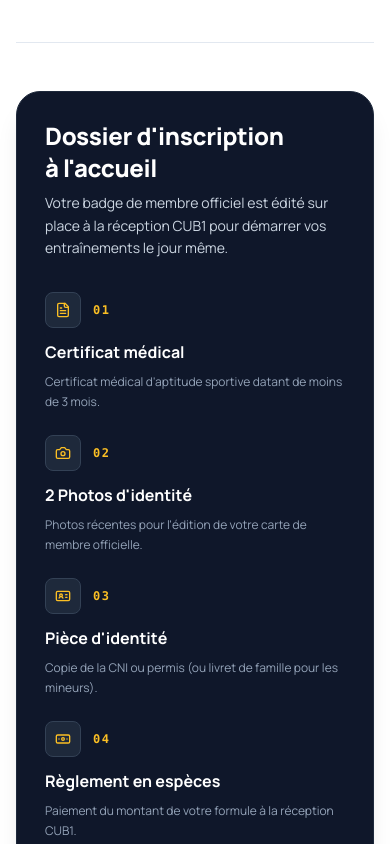
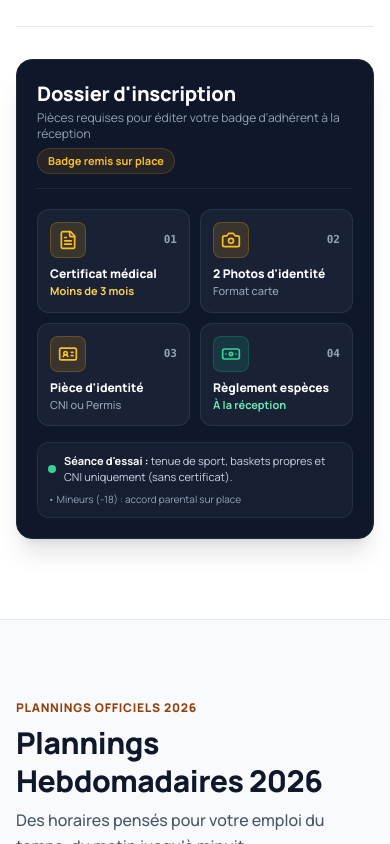
Before and after one commit to joinFleevy/AdrenaClub, a Next.js app: page / in a window 390 px wide. Shown: the part 3640-4484 px from the top of the page. Built offline with nearby package versions, Linux system fonts and the light colour scheme.

Commit message:
style(pricing): ultra-compact 2x2 visual icon grid for registration checklist on mobile

```diff
--- a/components/PricingSection.tsx
+++ b/components/PricingSection.tsx
@@ -457,113 +457,115 @@ export default function PricingSection({ lang, onOpenPostersModal }: PricingSect
           )}
         </div>
 
-        {/* DOSSIER D'INSCRIPTION — BESPOKE ATHLETIC CRAFT */}
-        <div className="mt-16 sm:mt-24 pt-12 sm:pt-16 border-t border-slate-200">
-          <div className="rounded-3xl bg-slate-900 text-white p-7 sm:p-10 lg:p-12 shadow-xl border border-slate-800 relative overflow-hidden">
+        {/* DOSSIER D'INSCRIPTION — ULTRA COMPACT & VISUAL */}
+        <div className="mt-12 sm:mt-16 pt-8 sm:pt-12 border-t border-slate-200">
+          <div className="rounded-2xl sm:rounded-3xl bg-slate-900 text-white p-5 sm:p-7 lg:p-8 shadow-xl border border-slate-800">
 
-            {/* Header: Confident, Direct, No AI Kickers */}
-            <div className="max-w-2xl mb-8 sm:mb-10">
-              <h3 className="text-2xl sm:text-3xl lg:text-4xl font-black tracking-tight text-white">
-                {isAr ? 'الملف المطلوب للتسجيل في الاستقبال' : 'Dossier d\'inscription à l\'accueil'}
+            {/* Header: Concise & Direct */}
+            <div className="flex flex-col sm:flex-row sm:items-baseline justify-between gap-1.5 mb-5 pb-3.5 border-b border-slate-800">
+              <div>
+                <h3 className="text-xl sm:text-2xl font-black text-white tracking-tight">
+                  {isAr ? 'الملف المطلوب للتسجيل' : 'Dossier d\'inscription'}
                 </h3>
-              <p className="mt-2 text-sm sm:text-base text-slate-300 font-normal leading-relaxed">
-                {isAr
-                  ? 'يتم استخراج بطاقة العضوية والبدء فوراً في التمارين في نفس اليوم فور تقديم هذه الوثائق في مكتب الاستقبال (CUB1).'
-                  : 'Votre badge de membre officiel est édité sur place à la réception CUB1 pour démarrer vos entraînements le jour même.'}
+                <p className="text-xs sm:text-sm text-slate-400 mt-0.5">
+                  {isAr ? 'الوثائق المطلوبة لاستخراج بطاقة العضوية في الاستقبال (CUB1)' : 'Pièces requises pour éditer votre badge d\'adhérent à la réception'}
                 </p>
               </div>
+              <span className="text-[11px] font-bold text-amber-400 bg-amber-500/10 px-2.5 py-1 rounded-full border border-amber-500/20 self-start sm:self-auto">
+                {isAr ? 'تسليم فوري للبطاقة' : 'Badge remis sur place'}
+              </span>
+            </div>
 
-            {/* 4 Items Architecture — Integrated Flow, Zero Nested Box Slop */}
-            <div className="grid grid-cols-1 sm:grid-cols-2 lg:grid-cols-4 gap-6 lg:gap-8 pb-8 border-b border-slate-800">
+            {/* 4 Items: 2x2 Grid on Mobile, 4 across on Desktop — Visual & Fast */}
+            <div className="grid grid-cols-2 lg:grid-cols-4 gap-2.5 sm:gap-4 mb-4">
               {/* Item 01 */}
-              <div className="space-y-2">
-                <div className="flex items-center gap-3">
-                  <div className="w-9 h-9 rounded-lg bg-slate-800 border border-slate-700 flex items-center justify-center text-amber-400">
-                    <FileText className="w-4 h-4" />
+              <div className="p-3 sm:p-4 rounded-xl bg-slate-800/70 border border-slate-700/60 flex flex-col justify-between">
+                <div className="flex items-center justify-between mb-2">
+                  <div className="w-9 h-9 sm:w-10 sm:h-10 rounded-lg bg-amber-500/15 border border-amber-500/25 flex items-center justify-center text-amber-400">
+                    <FileText className="w-5 h-5" />
                   </div>
-                  <span className="text-xs font-mono font-bold text-amber-400 uppercase tracking-widest">01</span>
+                  <span className="text-[11px] font-mono font-bold text-slate-400">01</span>
                 </div>
-                <h4 className="text-base font-bold text-white pt-1">
-                  {isAr ? 'شهادة طبية عامة' : 'Certificat médical'}
+                <div>
+                  <h4 className="text-xs sm:text-sm font-black text-white leading-tight">
+                    {isAr ? 'شهادة طبية' : 'Certificat médical'}
                   </h4>
-                <p className="text-xs text-slate-400 leading-relaxed font-normal">
-                  {isAr
-                    ? 'شهادة طبية عامة للقدرة البدنية صالحة لأقل من 3 أشهر لسلامتك الرياضية.'
-                    : 'Certificat médical d\'aptitude sportive datant de moins de 3 mois.'}
-                </p>
+                  <span className="text-[11px] text-amber-300 font-bold block mt-0.5">
+                    {isAr ? 'أقل من 3 أشهر' : 'Moins de 3 mois'}
+                  </span>
+                </div>
               </div>
 
               {/* Item 02 */}
-              <div className="space-y-2">
-                <div className="flex items-center gap-3">
-                  <div className="w-9 h-9 rounded-lg bg-slate-800 border border-slate-700 flex items-center justify-center text-amber-400">
-                    <Camera className="w-4 h-4" />
+              <div className="p-3 sm:p-4 rounded-xl bg-slate-800/70 border border-slate-700/60 flex flex-col justify-between">
+                <div className="flex items-center justify-between mb-2">
+                  <div className="w-9 h-9 sm:w-10 sm:h-10 rounded-lg bg-amber-500/15 border border-amber-500/25 flex items-center justify-center text-amber-400">
+                    <Camera className="w-5 h-5" />
                   </div>
-                  <span className="text-xs font-mono font-bold text-amber-400 uppercase tracking-widest">02</span>
+                  <span className="text-[11px] font-mono font-bold text-slate-400">02</span>
                 </div>
-                <h4 className="text-base font-bold text-white pt-1">
+                <div>
+                  <h4 className="text-xs sm:text-sm font-black text-white leading-tight">
                     {isAr ? 'صورتان شمسيتان' : '2 Photos d\'identité'}
                   </h4>
-                <p className="text-xs text-slate-400 leading-relaxed font-normal">
-                  {isAr
-                    ? 'حديثتان لتثبيتهما على بطاقة العضوية والملف الإداري الورقي.'
-                    : 'Photos récentes pour l\'édition de votre carte de membre officielle.'}
-                </p>
+                  <span className="text-[11px] text-slate-400 font-medium block mt-0.5">
+                    {isAr ? 'لبطاقة النادي' : 'Format carte'}
+                  </span>
+                </div>
               </div>
 
               {/* Item 03 */}
-              <div className="space-y-2">
-                <div className="flex items-center gap-3">
-                  <div className="w-9 h-9 rounded-lg bg-slate-800 border border-slate-700 flex items-center justify-center text-amber-400">
-                    <IdCard className="w-4 h-4" />
+              <div className="p-3 sm:p-4 rounded-xl bg-slate-800/70 border border-slate-700/60 flex flex-col justify-between">
+                <div className="flex items-center justify-between mb-2">
+                  <div className="w-9 h-9 sm:w-10 sm:h-10 rounded-lg bg-amber-500/15 border border-amber-500/25 flex items-center justify-center text-amber-400">
+                    <IdCard className="w-5 h-5" />
                   </div>
-                  <span className="text-xs font-mono font-bold text-amber-400 uppercase tracking-widest">03</span>
+                  <span className="text-[11px] font-mono font-bold text-slate-400">03</span>
                 </div>
-                <h4 className="text-base font-bold text-white pt-1">
-                  {isAr ? 'بطاقة التعريف الوطنية' : 'Pièce d\'identité'}
+                <div>
+                  <h4 className="text-xs sm:text-sm font-black text-white leading-tight">
+                    {isAr ? 'بطاقة التعريف' : 'Pièce d\'identité'}
                   </h4>
-                <p className="text-xs text-slate-400 leading-relaxed font-normal">
-                  {isAr
-                    ? 'نسخة من CNI أو رخصة السياقة (أو الدفتر العائلي للأطفال).'
-                    : 'Copie de la CNI ou permis (ou livret de famille pour les mineurs).'}
-                </p>
+                  <span className="text-[11px] text-slate-400 font-medium block mt-0.5">
+                    {isAr ? 'CNI أو رخصة' : 'CNI ou Permis'}
+                  </span>
+                </div>
               </div>
 
               {/* Item 04 */}
-              <div className="space-y-2">
-                <div className="flex items-center gap-3">
-                  <div className="w-9 h-9 rounded-lg bg-slate-800 border border-slate-700 flex items-center justify-center text-amber-400">
-                    <Banknote className="w-4 h-4" />
+              <div className="p-3 sm:p-4 rounded-xl bg-slate-800/70 border border-slate-700/60 flex flex-col justify-between">
+                <div className="flex items-center justify-between mb-2">
+                  <div className="w-9 h-9 sm:w-10 sm:h-10 rounded-lg bg-emerald-500/15 border border-emerald-500/25 flex items-center justify-center text-emerald-400">
+                    <Banknote className="w-5 h-5" />
                   </div>
-                  <span className="text-xs font-mono font-bold text-amber-400 uppercase tracking-widest">04</span>
+                  <span className="text-[11px] font-mono font-bold text-slate-400">04</span>
                 </div>
-                <h4 className="text-base font-bold text-white pt-1">
-                  {isAr ? 'الدفع نقداً' : 'Règlement en espèces'}
+                <div>
+                  <h4 className="text-xs sm:text-sm font-black text-white leading-tight">
+                    {isAr ? 'دفع نقداً' : 'Règlement espèces'}
                   </h4>
-                <p className="text-xs text-slate-400 leading-relaxed font-normal">
-                  {isAr
-                    ? 'دفع مبلغ الصيغة المختارة نقداً عند استلام البطاقة بمكتب الاستقبال.'
-                    : 'Paiement du montant de votre formule à la réception CUB1.'}
-                </p>
+                  <span className="text-[11px] text-emerald-300 font-bold block mt-0.5">
+                    {isAr ? 'في الاستقبال' : 'À la réception'}
+                  </span>
+                </div>
               </div>
             </div>
 
-            {/* Bottom Strip: Free Trial vs Full Subscription */}
-            <div className="pt-6 flex flex-col md:flex-row md:items-center justify-between gap-4 text-xs sm:text-sm">
-              <div className="flex items-start sm:items-center gap-2.5">
-                <span className="w-2 h-2 rounded-full bg-emerald-400 flex-shrink-0 mt-1 sm:mt-0" />
-                <p className="text-slate-300 font-normal">
-                  <strong className="text-white font-bold">
-                    {isAr ? 'للحصة التجريبية المجانية: ' : 'Pour la séance d\'essai offerte : '}
+            {/* Compact Reassurance Strip: 1-Liner */}
+            <div className="p-2.5 sm:p-3 rounded-xl bg-slate-800/50 border border-slate-700/50 flex flex-col sm:flex-row items-start sm:items-center justify-between gap-1.5 sm:gap-2 text-xs text-slate-300">
+              <div className="flex items-center gap-2">
+                <span className="w-2 h-2 rounded-full bg-emerald-400 flex-shrink-0" />
+                <p className="text-[11px] sm:text-xs">
+                  <strong className="text-white">
+                    {isAr ? 'للحصة التجريبية: ' : 'Séance d\'essai : '}
                   </strong>
                   {isAr
-                    ? 'لا تحتاج لإحضار الشهادة الطبية في أول يوم! يكفي إحضار بدلة رياضية، حذاء نظيف خاص بالقاعة، منشفة وبطاقة تعريفك.'
-                    : 'inutile de fournir le certificat ce jour-là. Venez simplement en tenue de sport avec baskets propres, serviette et CNI.'}
+                    ? 'بدلة رياضية وحذاء نظيف وبطاقة التعريف فقط (بدون شهادة طبية).'
+                    : 'tenue de sport, baskets propres et CNI uniquement (sans certificat).'}
                 </p>
               </div>
-
-              <span className="text-xs text-slate-400 whitespace-nowrap self-start md:self-auto font-medium">
-                {isAr ? '• للقصر (-18): توقيع ترخيص الولي في الاستقبال' : '• Mineurs (-18) : accord parental sur place'}
+              <span className="text-[10px] sm:text-[11px] text-slate-400">
+                {isAr ? '• للقصر (-18): ترخيص الولي بالاستقبال' : '• Mineurs (-18) : accord parental sur place'}
               </span>
             </div>
 
```
Lines whose indentation alone changed are shown as unchanged.
